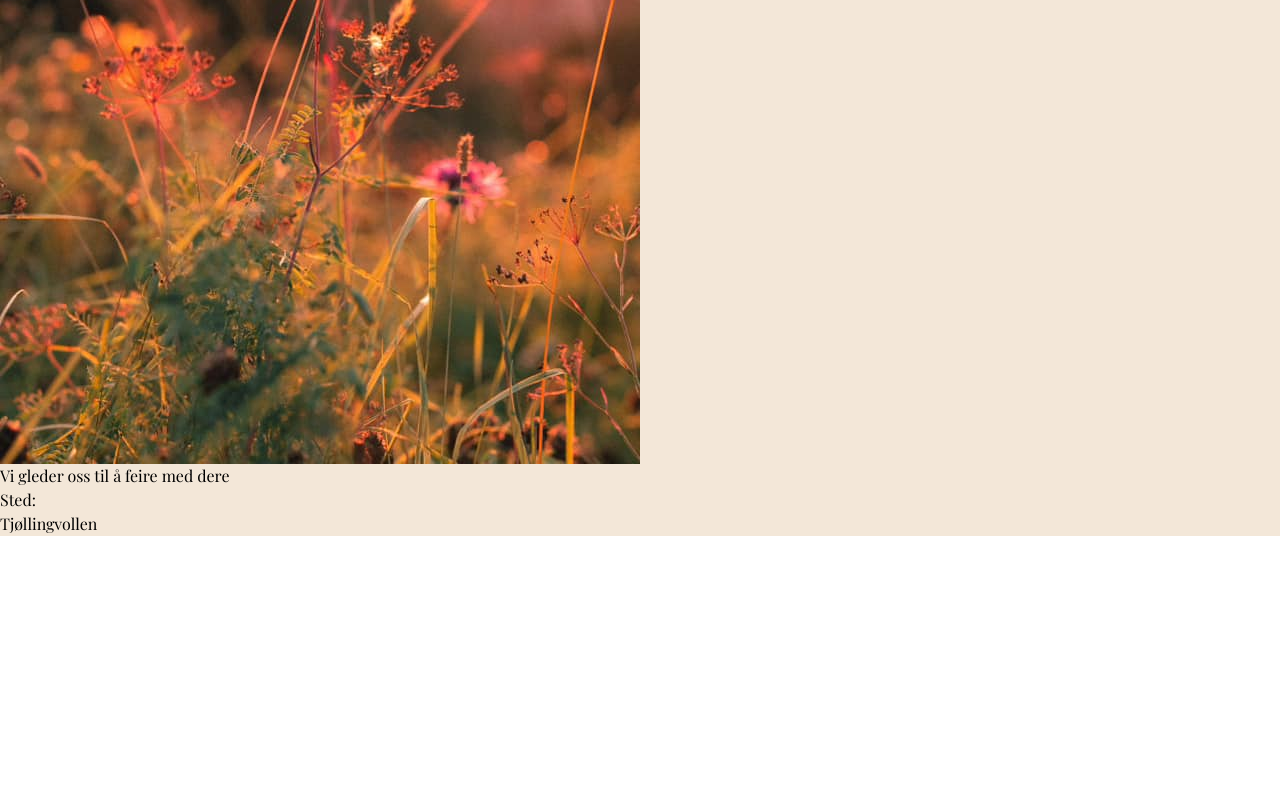
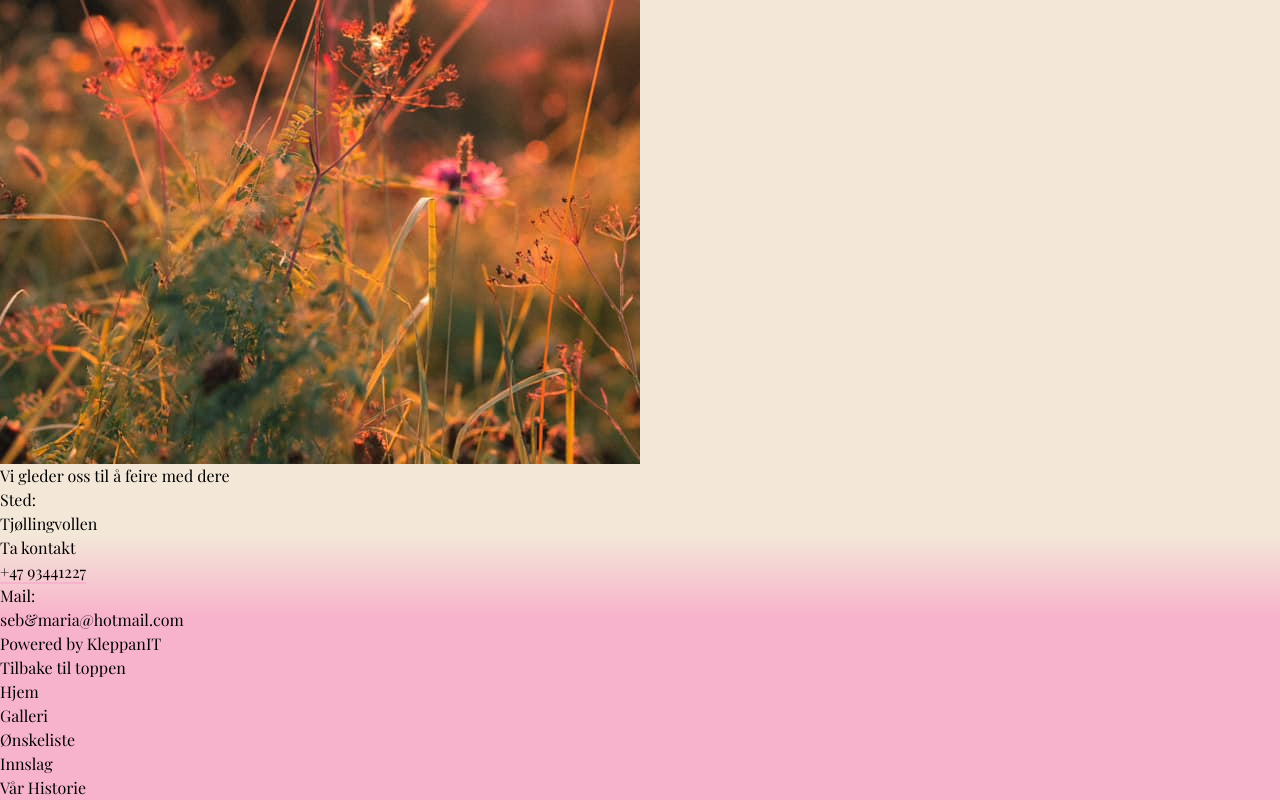
Before and after one commit to kleppis/sebogmaria, a React (Vite) app: page / in a window 1280 px wide. Shown: the part 1992-2792 px from the top of the page. Before the commit the page ends 2528 px from the top, so only its background shows below. Built offline with nearby package versions, Linux system fonts and the light colour scheme; a web font is replaced by a local one.

Commit message:
Lager footer

```diff
--- a/src/Home.tsx
+++ b/src/Home.tsx
@@ -6,12 +6,14 @@ import Bilde2 from "./assets/bilde3.jpg";
 import Bilde4 from "./assets/bilde4.jpg";
 import Navbar from "./components/navbar";
 import Countdown from "./components/Countdown";
+import Footer from "./components/footer";
 
 
 
 // Hovedkomponent med plass til bilder
 const Home = () => {
   return (
+    <>
       <body className="home-screen px-20">
         <Navbar />
         <div className="h-screen">
@@ -56,6 +58,8 @@ const Home = () => {
           </div>
         </div>
       </body >
+      <Footer />
+    </>
   );
 };
 
--- /dev/null
+++ b/src/components/footer.css
@@ -0,0 +1,12 @@
+.footer {
+    background: linear-gradient(var(--color-primary), var(--color-pink-light) 30%);
+}
+
+.footer-link {
+    border-bottom: 2px solid var(--color-pink-light);
+
+}
+
+.footer-link:hover {
+    border-color: var(--color-primary);
+}
--- /dev/null
+++ b/src/components/footer.tsx
@@ -0,0 +1,50 @@
+import React from "react";
+import "./footer.css"
+
+const Footer = () => {
+    return (
+        <div className="footer pb-20 pt-40 px-40 flex justify-center">
+            <div className="w-full">
+                <div className="py-2">
+                    <p className="">Ta kontakt</p>
+                </div>
+                <div className="py-2">
+                    <a href="tel:93441227" className="footer-link">+47 93441227</a>
+                </div>
+                <div className="py-2">
+                    Mail:
+                </div>
+                <div className="py-2">
+                    <a href="mailto:" className="footer-link">seb&maria@hotmail.com</a>
+                </div>
+                <div className="pt-10">
+                    Powered by KleppanIT
+                </div>
+
+            </div>
+            <div className="w-full text-center font-bold my-auto pb-4">
+                <a href="#">Tilbake til toppen</a>
+            </div>
+            <div className="w-full justify-end text-end">
+                <div className="py-2">
+                    <a href="" className="footer-link transition-all">Hjem</a>
+                </div>
+                <div className="py-2">
+                    <a href="" className="footer-link transition-all">Galleri</a>
+                </div>
+                <div className="py-2">
+                    <a href="" className="footer-link transition-all">Ønskeliste</a>
+                </div>
+                <div className="py-2">
+                    <a href="" className="footer-link transition-all">Innslag</a>
+                </div>
+                <div className="py-2">
+                    <a href="" className="footer-link transition-all">Vår Historie</a>
+                </div>
+
+            </div>
+        </div>
+    )
+}
+
+export default Footer;
```
Lines whose indentation alone changed are shown as unchanged.
